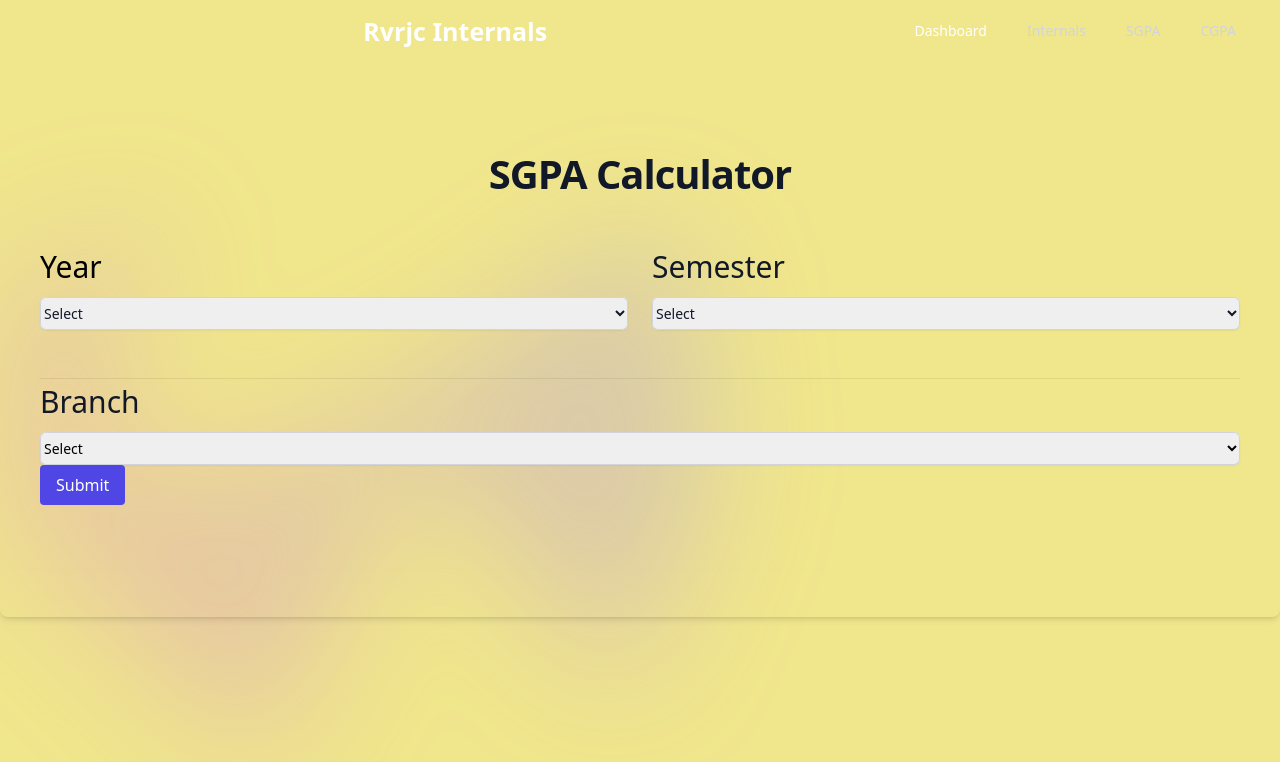
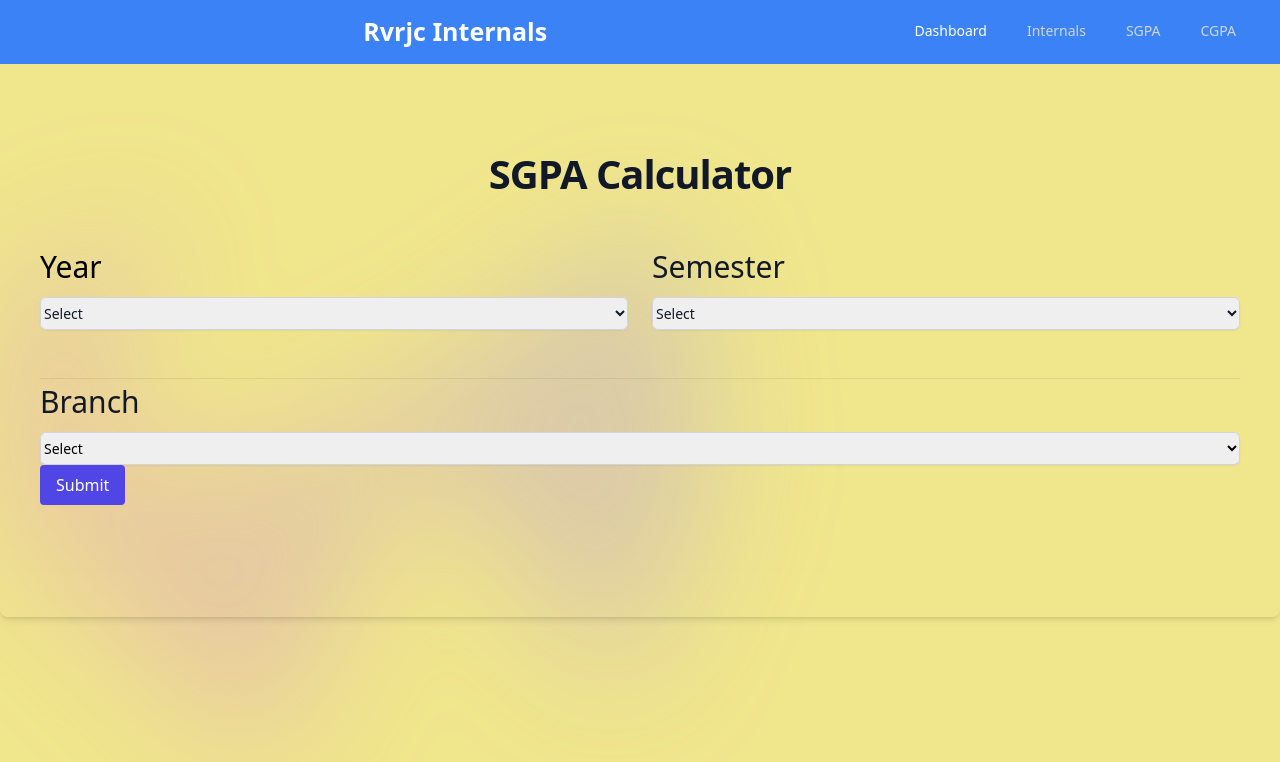
Before and after one commit to Sanjaysidhap/Sanjay, a plain HTML site: page sgpa.html in a window 1280 px wide. Drawn offline with nearby package versions, Linux system fonts and the light colour scheme.

Commit message:
Update sgpa.html

```diff
--- a/sgpa.html
+++ b/sgpa.html
@@ -13,7 +13,7 @@
     <body style="background-color:khaki;">
     </body>
 <body>
-    <nav class="bg-navy-500">
+    <nav class="bg-blue-500">
         <div class="mx-auto max-w-7xl px-2 sm:px-6 lg:px-8">
           <div class="relative flex h-16 items-center justify-between">
 
```
